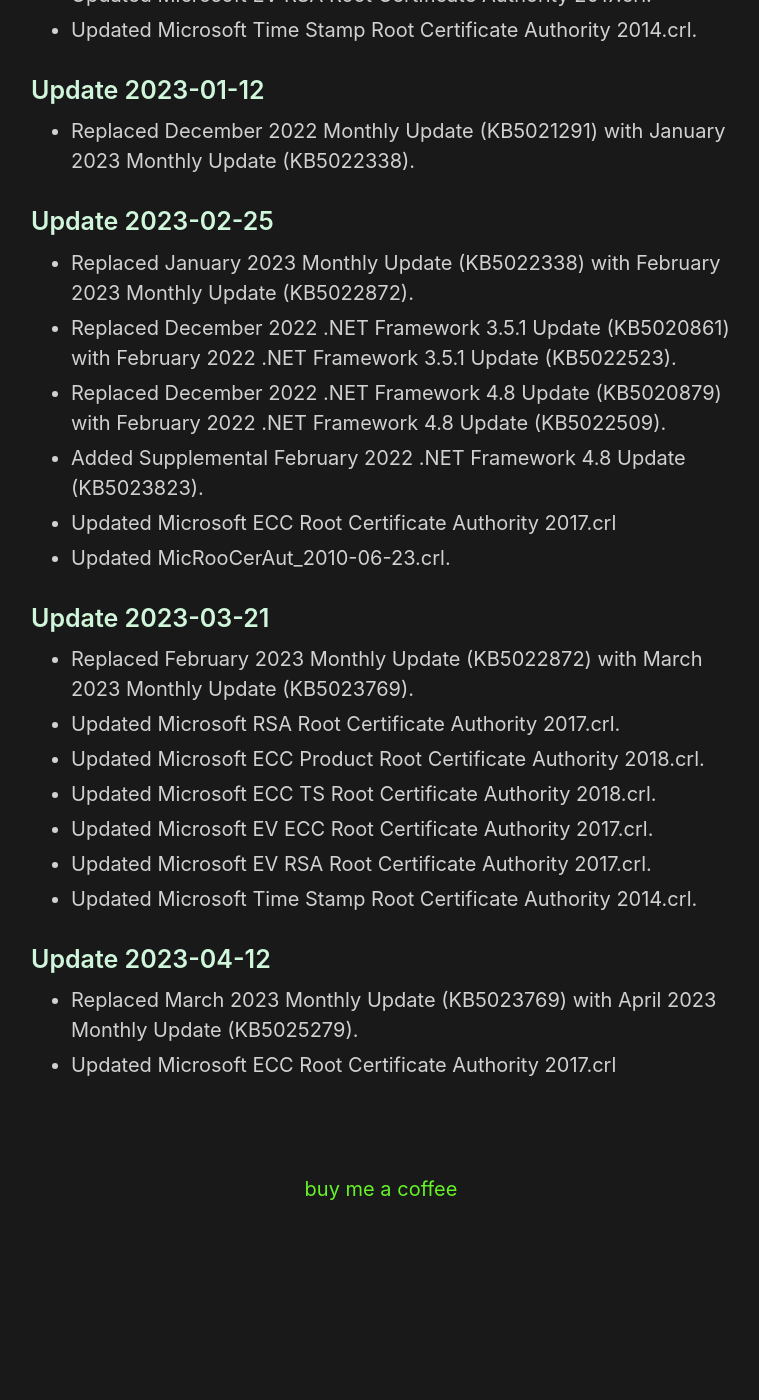
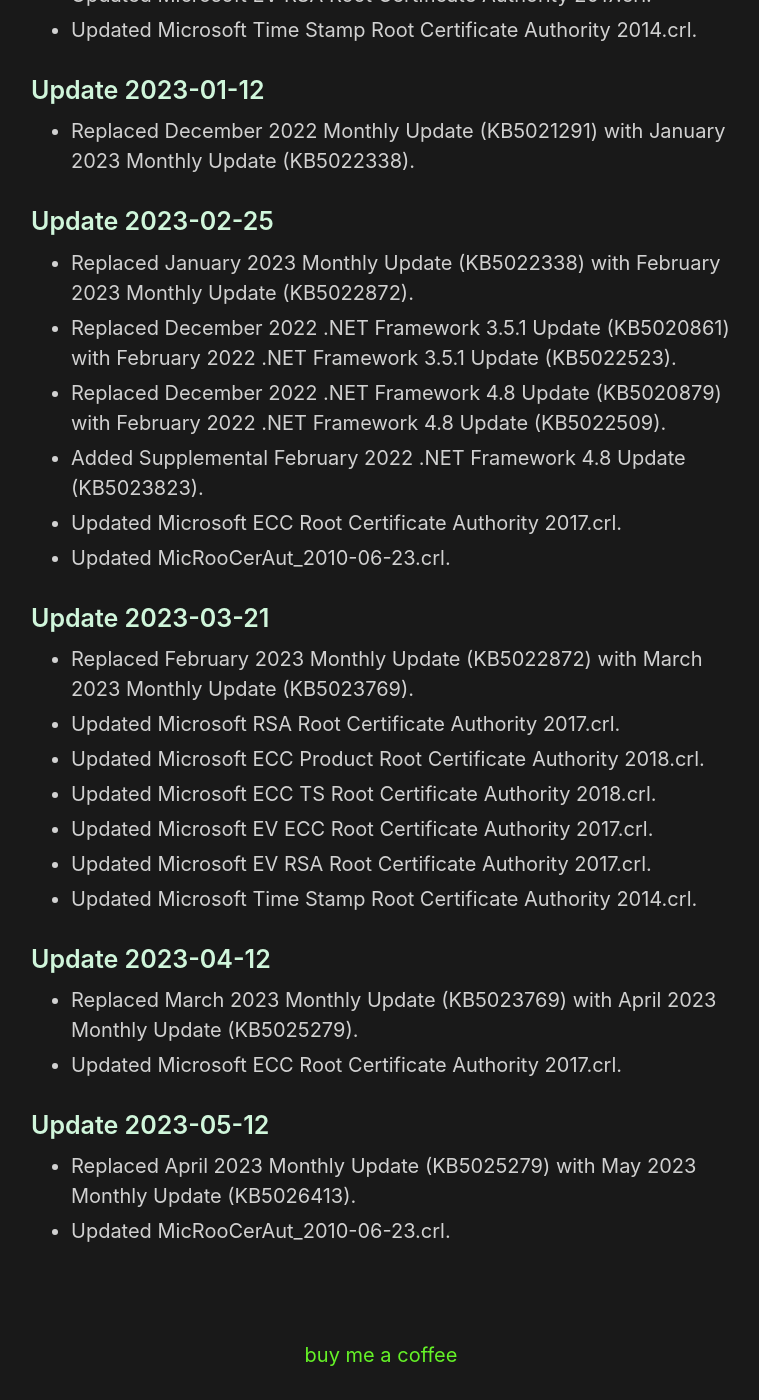
Before and after one commit to HackAndPwn/HackAndPwn.github.io, a Jekyll site: the page built from _posts/2020-05-23-windows-7-esu-patching.md, in a window 1280 px wide and 1400 px high, scrolled down 29143 px. Shown: the whole window, without its empty margins (259-1018 px from the left). Built offline with Jekyll 4.4.1, drawn with Linux system fonts in a browser that asks for light colours; before the commit the page ends 30377 px from its top, so only the background shows below that; some of the changed text lies outside the part shown.

Commit message:
may 2023 updates

```diff
--- a/_posts/2020-05-23-windows-7-esu-patching.md
+++ b/_posts/2020-05-23-windows-7-esu-patching.md
@@ -2,7 +2,7 @@
 layout: post
 title: Windows 7 ESU Patching
 date: 2020-05-23 00:00:00
-last_modified_at: 2023-04-12
+last_modified_at: 2023-05-12
 ---
 
 With the May 2020 Windows 7 updates, I went on a mission to determine the minimum set of updates needed to enable all features within Windows 7, including optional hotfixes, and to have the most up-to-date installation possible.  After extensive testing, I concluded that 42 updates not offered through Windows Update would need to be installed to reach this objective.  The following sections describe the updates required and provide links to each.
@@ -128,7 +128,7 @@
 | KB Number   | Name                                      | Description | Download |
 |:-----------:|:-----------------------------------------:|-------------|:--------:|
 | KB5017397   | September 2022 Servicing Stack Update     | This update makes quality improvements to the servicing stack, which is the component that installs Windows updates. Servicing stack updates (SSU) makes sure that you have a robust and reliable servicing stack so that your devices can receive and install Microsoft updates. | [Windows6.1-KB5017397-x64.msu](https://github.com/HackAndPwn/Windows-7-Patching/raw/master/07_ESU_Updates/01_Windows6.1-KB5017397-x64.msu) <br>&nbsp;<br> [Windows6.1-KB5017397-x86.msu](https://github.com/HackAndPwn/Windows-7-Patching/raw/master/07_ESU_Updates/01_Windows6.1-KB5017397-x86.msu) |
-| KB5025279\* | April 2023 Windows 7 Cumulative Update    | Security and Quality Rollup for Windows 7 SP1. | Windows6.1-KB5025279-x64.msu <br> [Part 1](https://github.com/HackAndPwn/Windows-7-Patching/raw/master/07_ESU_Updates/02_Windows6.1-KB5025279-x64.zip.001) <br> [Part 2](https://github.com/HackAndPwn/Windows-7-Patching/raw/master/07_ESU_Updates/02_Windows6.1-KB5025279-x64.zip.002) <br> [Part 3](https://github.com/HackAndPwn/Windows-7-Patching/raw/master/07_ESU_Updates/02_Windows6.1-KB5025279-x64.zip.003) <br> [Part 4](https://github.com/HackAndPwn/Windows-7-Patching/raw/master/07_ESU_Updates/02_Windows6.1-KB5025279-x64.zip.004) <br>&nbsp;<br> Windows6.1-KB5025279-x86.msu <br> [Part 1](https://github.com/HackAndPwn/Windows-7-Patching/raw/master/07_ESU_Updates/02_Windows6.1-KB5025279-x86.zip.001) <br> [Part 2](https://github.com/HackAndPwn/Windows-7-Patching/raw/master/07_ESU_Updates/02_Windows6.1-KB5025279-x86.zip.002) <br> [Part 3](https://github.com/HackAndPwn/Windows-7-Patching/raw/master/07_ESU_Updates/02_Windows6.1-KB5025279-x86.zip.003) |
+| KB5026413\* | May 2023 Windows 7 Cumulative Update    | Security and Quality Rollup for Windows 7 SP1. | Windows6.1-KB5026413-x64.msu <br> [Part 1](https://github.com/HackAndPwn/Windows-7-Patching/raw/master/07_ESU_Updates/02_Windows6.1-KB5026413-x64.zip.001) <br> [Part 2](https://github.com/HackAndPwn/Windows-7-Patching/raw/master/07_ESU_Updates/02_Windows6.1-KB5026413-x64.zip.002) <br> [Part 3](https://github.com/HackAndPwn/Windows-7-Patching/raw/master/07_ESU_Updates/02_Windows6.1-KB5026413-x64.zip.003) <br> [Part 4](https://github.com/HackAndPwn/Windows-7-Patching/raw/master/07_ESU_Updates/02_Windows6.1-KB5026413-x64.zip.004) <br>&nbsp;<br> Windows6.1-KB5026413-x86.msu <br> [Part 1](https://github.com/HackAndPwn/Windows-7-Patching/raw/master/07_ESU_Updates/02_Windows6.1-KB5026413-x86.zip.001) <br> [Part 2](https://github.com/HackAndPwn/Windows-7-Patching/raw/master/07_ESU_Updates/02_Windows6.1-KB5026413-x86.zip.002) <br> [Part 3](https://github.com/HackAndPwn/Windows-7-Patching/raw/master/07_ESU_Updates/02_Windows6.1-KB5026413-x86.zip.003) |
 | KB5022523   | February 2023 .NET Framework 3.5.1 Update | Security and Quality Rollup for .NET Framework 3.5.1 for Windows 7 SP1. | [Windows6.1-KB5022523-x64.msu](https://github.com/HackAndPwn/Windows-7-Patching/raw/master/07_ESU_Updates/03_Windows6.1-KB5022523-x64.msu) <br>&nbsp;<br> [Windows6.1-KB5022523-x86.msu](https://github.com/HackAndPwn/Windows-7-Patching/raw/master/07_ESU_Updates/03_Windows6.1-KB5022523-x86.msu) |
 | KB5022509   | February 2023 .NET Framework 4.8 Update   | Security and Quality Rollup for .NET Framework 4.8 for Windows 7 SP1. | [ndp48-KB5022509-x64.exe](https://github.com/HackAndPwn/Windows-7-Patching/raw/master/07_ESU_Updates/04_ndp48-KB5022509-x64.exe) <br>&nbsp;<br> [ndp48-KB5022509-x86.exe](https://github.com/HackAndPwn/Windows-7-Patching/raw/master/07_ESU_Updates/04_ndp48-KB5022509-x86.exe) |
 | KB5023823   | February 2023 .NET Framework 4.8 Hotfix   | Hotfix for .NET Framework 4.8 for Windows 7 SP1. | [ndp48-KB5023823-x64.exe](https://github.com/HackAndPwn/Windows-7-Patching/raw/master/07_ESU_Updates/05_ndp48-KB5023823-x64.exe) <br>&nbsp;<br> [ndp48-KB5023823-x86.exe](https://github.com/HackAndPwn/Windows-7-Patching/raw/master/07_ESU_Updates/05_ndp48-KB5023823-x86.exe) |
@@ -159,6 +158,7 @@
 | 2023-03-08 | Revocation List | [Microsoft EV RSA Root Certificate Authority 2017.crl](https://github.com/HackAndPwn/Windows-7-Patching/raw/master/08_Certs/Microsoft%20EV%20RSA%20Root%20Certificate%20Authority%202017.crl) |
 | 2023-03-18 | Revocation List | [Microsoft Time Stamp Root Certificate Authority 2014.crl](https://github.com/HackAndPwn/Windows-7-Patching/raw/master/08_Certs/Microsoft%20Time%20Stamp%20Root%20Certificate%20Authority%202014.crl) |
 | 2023-04-09 | Revocation List | [Microsoft ECC Root Certificate Authority 2017.crl](https://github.com/HackAndPwn/Windows-7-Patching/raw/master/08_Certs/Microsoft%20ECC%20Root%20Certificate%20Authority%202017.crl) |
+| 2023-05-05 | Revocation List | [MicRooCerAut_2010-06-23.crl](https://github.com/HackAndPwn/Windows-7-Patching/raw/master/08_Certs/MicRooCerAut_2010-06-23.crl) |
 
 <br>
 
@@ -180,8 +180,8 @@
 ### Update 2020-06-10
 * Replaced May 2020 Servicing Stack Update (KB4555449) with June 2020 Servicing Stack Update (KB4562030).
 * Replaced May 2020 Monthly Update (KB4556836) with June 2020 Monthly Update (KB4561643).
-* Updated MicRooCerAut_2010-06-23.crl
-* Updated Microsoft Time Stamp Root Certificate Authority 2014
+* Updated MicRooCerAut_2010-06-23.crl.
+* Updated Microsoft Time Stamp Root Certificate Authority 2014.crl.
 * Sorted Certificates By Date
 
 ### Update 2020-07-15
@@ -228,7 +228,7 @@
 ### Update 2020-11-22
 * Replaced October 2020 Monthly Update (KB4580345) with November 2020 Monthly Update (KB4586827).
 * Replaced October 2020 .NET Framework 4.8 Update (KB4578977) with November 2020 .NET Framework 4.8 Update (KB4585205).
-* Updated MicRooCerAut_2010-06-23.crl
+* Updated MicRooCerAut_2010-06-23.crl.
 * Updated Microsoft ECC Product Root Certificate Authority 2018.crl.
 * Updated Microsoft ECC TS Root Certificate Authority 2018.crl.
 * Updated Microsoft Time Stamp Root Certificate Authority 2014.crl
@@ -414,7 +414,7 @@
 * Replaced July 2022 Servicing Stack Update (KB5016057) with September 2022 Servicing Stack Update (KB5017397).
 * Replaced August 2022 Monthly Update (KB5016676) with September 2022 Monthly Update (KB5017361).
 * Replaced August 2022 .NET Framework 4.8 Update (KB5016367) with September 2022 .NET Framework 4.8 Update (KB5017036).
-* Updated Microsoft ECC Root Certificate Authority 2017.crl
+* Updated Microsoft ECC Root Certificate Authority 2017.crl.
 
 ### Update 2022-10-26
 * Replaced September 2022 Monthly Update (KB5017361) with October 2022 Monthly Update (KB5018454).
@@ -430,7 +430,7 @@
 ### Update 2022-11-27
 * Replaced October 2022 Monthly Update (KB5018454) with November 2022 Monthly Update (KB5020000).
 * Replaced October 2022 .NET Framework 4.8 Update (KB5018516) with November 2022 .NET Framework 4.8 Update (KB5020621).
-* Updated Microsoft ECC Root Certificate Authority 2017.crl
+* Updated Microsoft ECC Root Certificate Authority 2017.crl.
 
 ### Update 2023-01-02
 * Replaced November 2022 Monthly Update (KB5020000) with December 2022 Monthly Update (KB5021291).
@@ -452,7 +452,7 @@
 * Replaced December 2022 .NET Framework 3.5.1 Update (KB5020861) with February 2022 .NET Framework 3.5.1 Update (KB5022523).
 * Replaced December 2022 .NET Framework 4.8 Update (KB5020879) with February 2022 .NET Framework 4.8 Update (KB5022509).
 * Added Supplemental February 2022 .NET Framework 4.8 Update (KB5023823).
-* Updated Microsoft ECC Root Certificate Authority 2017.crl
+* Updated Microsoft ECC Root Certificate Authority 2017.crl.
 * Updated MicRooCerAut_2010-06-23.crl.
 
 ### Update 2023-03-21
@@ -466,4 +466,8 @@
 
 ### Update 2023-04-12
 * Replaced March 2023 Monthly Update (KB5023769) with April 2023 Monthly Update (KB5025279).
-* Updated Microsoft ECC Root Certificate Authority 2017.crl
+* Updated Microsoft ECC Root Certificate Authority 2017.crl.
+
+### Update 2023-05-12
+* Replaced April 2023 Monthly Update (KB5025279) with May 2023 Monthly Update (KB5026413).
+* Updated MicRooCerAut_2010-06-23.crl.
```
Also changed, not shown: other parts of _posts/2020-05-23-windows-7-esu-patching.md (+1 -2 lines), _posts/2020-09-12-windows-7-esu-analysis-updates.md (+13 -9 lines).
